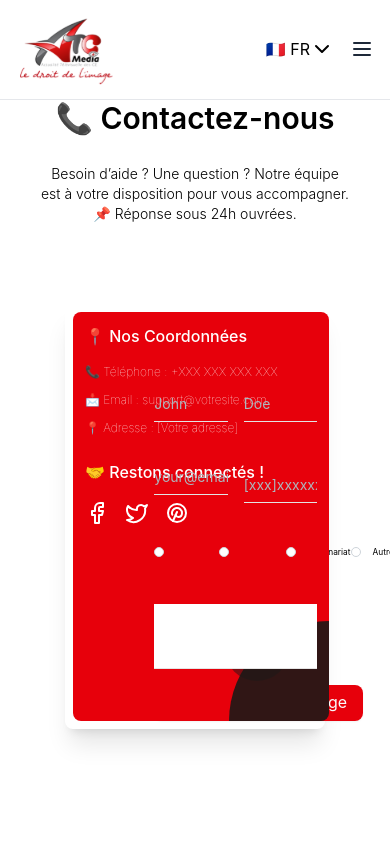
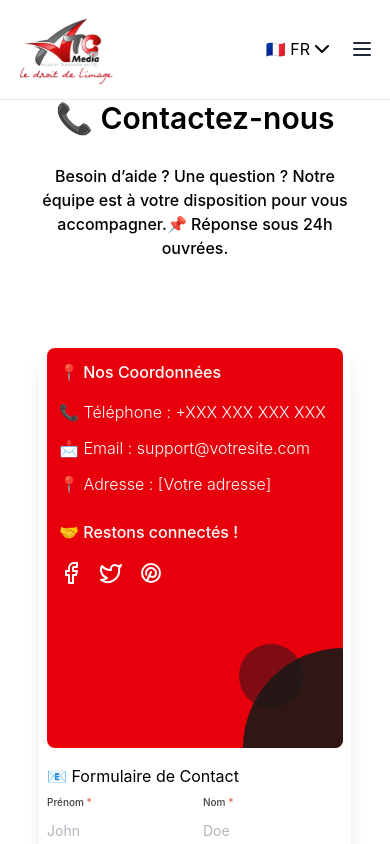
Before and after one commit to Ntchinda-Giscard/atc_media, a Next.js app: page /contact in a window 390 px wide. Shown: the top 844 px of the page. Built offline with nearby package versions, Linux system fonts and the light colour scheme.

Commit message:
responsive contact form

```diff
--- a/app/contact/components/contact_info_card.tsx
+++ b/app/contact/components/contact_info_card.tsx
@@ -4,10 +4,10 @@ import {IconBrandPinterest}  from "@tabler/icons-react";
 function ContactInfoCard() {
     return (
         <>
-            <div className="relative bg-red-600 w-64 min-h-100 h-full overflow-hidden rounded-md">
+            <div className="relative bg-red-600 w-full min-h-100 h-full overflow-hidden rounded-md">
                 <div className="flex flex-col text-white p-3 gap-4">
                     <p className="font-medium text-md"> 📍 Nos Coordonnées </p>
-                    <div className="flex flex-col gap-3 font-thin text-md text-xs">
+                    <div className="flex flex-col gap-3 font-light text-base">
                         <p> 📞 Téléphone : +XXX XXX XXX XXX </p>
                         <p> 📩 Email : support@votresite.com </p>
                         <p> 📍 Adresse : [Votre adresse] </p>
--- a/app/contact/page.tsx
+++ b/app/contact/page.tsx
@@ -7,14 +7,14 @@ function Contact() {
             <main className="min-h-svh min-w-full ">
                 <div className="w-full text-center">
                     <h1 className="text-3xl font-semibold"> 📞 Contactez-nous </h1>
-                    <p className="font-light mt-7 text-sm px-10 mb-20">Besoin d’aide ? Une question ? Notre équipe est à votre disposition pour vous accompagner.📌 Réponse sous 24h ouvrées. </p>
+                    <p className="font-medium mt-7 text-base px-10 mb-20">Besoin d’aide ? Une question ? Notre équipe est à votre disposition pour vous accompagner.📌 Réponse sous 24h ouvrées. </p>
                 </div>
                 <div className="flex w-full justify-center">
-                    <div className="white-700 p-2 shadow-xl rounded-md w-2/3 flex flex-row">
-                        <div className="w-1/3 h-full">
+                    <div className="white-700 p-2 shadow-xl gap-4 flex flex-col md:flex-row rounded-md w-4/5 md:2/3 ">
+                        <div className="md:w-1/3 w-full h-full flex justify-center">
                             <ContactInfoCard />
                         </div>
-                        <div className="w-2/3 h-3/4">
+                        <div className="md:w-2/3 w-full h-3/4">
                             <ContactForm />
                         </div>
 
```
